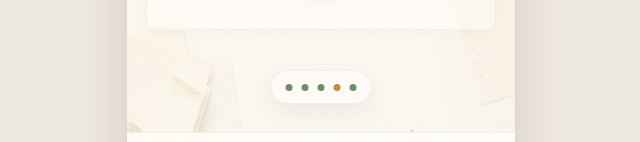
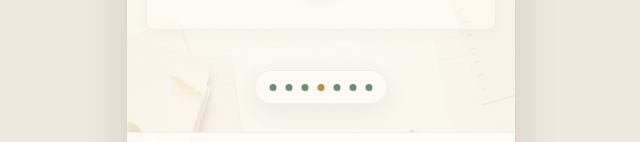
Before and after one commit to dongzhang2077/theseus-weekly-review, a React (Vite) app in the folder frontend/app/: page / in a window 1280 px wide. Shown: the part 577-719 px from the top of the page, without its empty margins (319-959 px from the left). Built offline with nearby package versions, Linux system fonts and the light colour scheme.

Commit message:
fix: clean app rhythm and tracker focus

```diff
--- a/frontend/app/src/features/review/ReviewScreen.tsx
+++ b/frontend/app/src/features/review/ReviewScreen.tsx
@@ -48,6 +48,8 @@ export function ReviewScreen() {
         <span />
         <span />
         <span className="soft" />
+        <span />
+        <span />
         <span />
       </button>
 
--- a/frontend/app/src/features/track/TrackScreen.tsx
+++ b/frontend/app/src/features/track/TrackScreen.tsx
@@ -93,7 +93,6 @@ export function TrackScreen() {
         </button>
 
         <button className="timer-core" aria-label={focus.running ? "Pause" : "Start"} onClick={() => onToggle(focus.id)}>
-          <span className={`timer-state-mark ${focus.running ? "running" : ""}`} />
           <span className="timer-clock">{formatClock(focus.sessionSeconds)}</span>
         </button>
 
--- a/frontend/app/src/styles/global.css
+++ b/frontend/app/src/styles/global.css
@@ -931,26 +931,6 @@ textarea:focus-visible {
   color: var(--color-text);
 }
 
-.timer-state-mark {
-  width: 82px;
-  height: 82px;
-  display: block;
-  border: 1px solid var(--color-line-soft);
-  border-radius: 999px;
-  background:
-    radial-gradient(circle at 50% 44%, transparent 0 14px, currentColor 15px 17px, transparent 18px),
-    rgba(255, 253, 248, 0.42);
-  color: var(--activity-color, var(--color-green));
-  box-shadow: inset 0 0 0 18px rgba(255, 253, 248, 0.34);
-}
-
-.timer-state-mark.running {
-  background:
-    radial-gradient(circle at 50% 44%, currentColor 0 4px, transparent 5px),
-    radial-gradient(circle at 50% 44%, transparent 0 14px, currentColor 15px 17px, transparent 18px),
-    rgba(231, 240, 227, 0.62);
-}
-
 .tracker-category {
   display: grid;
   gap: 8px;
```
